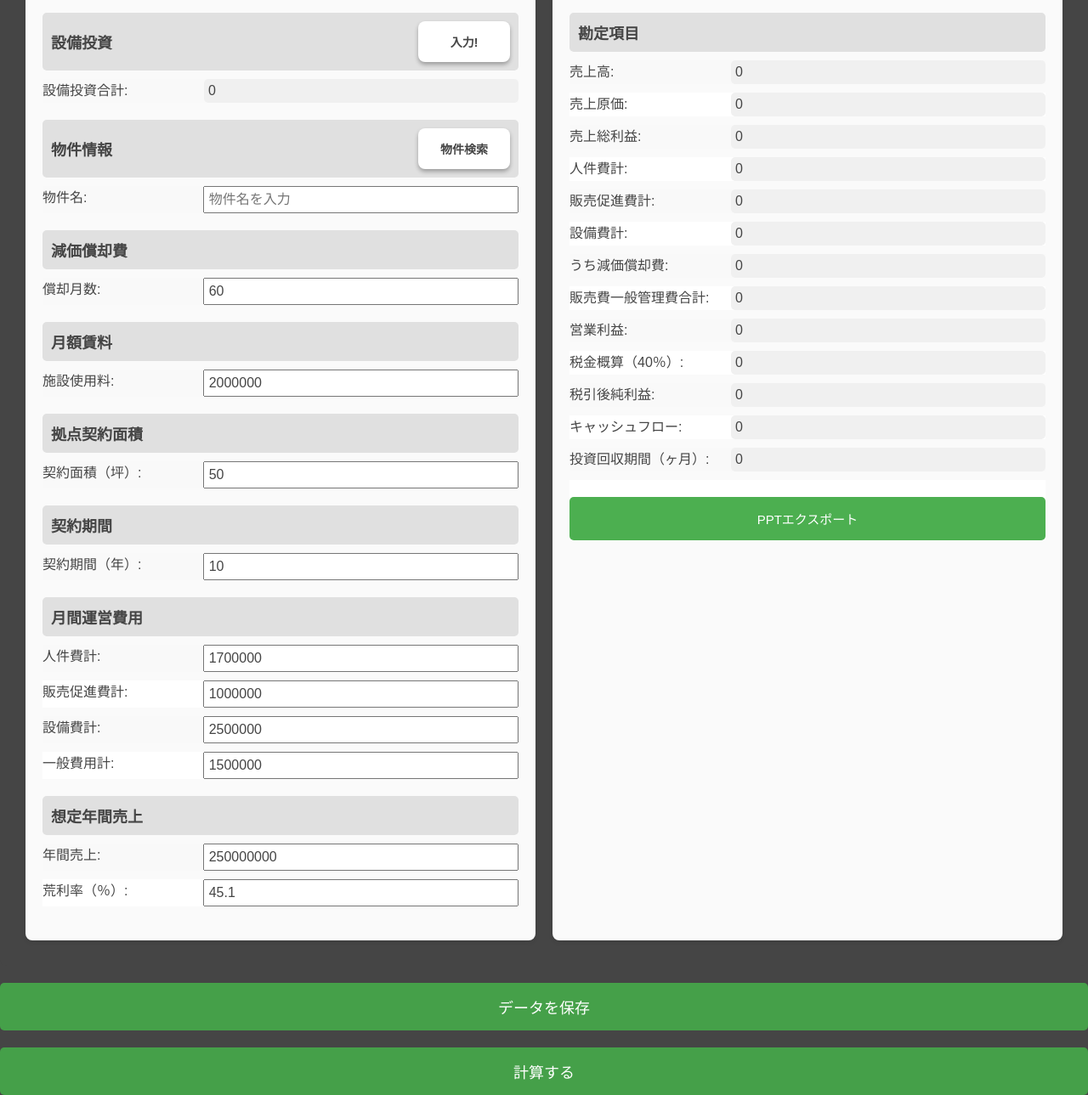
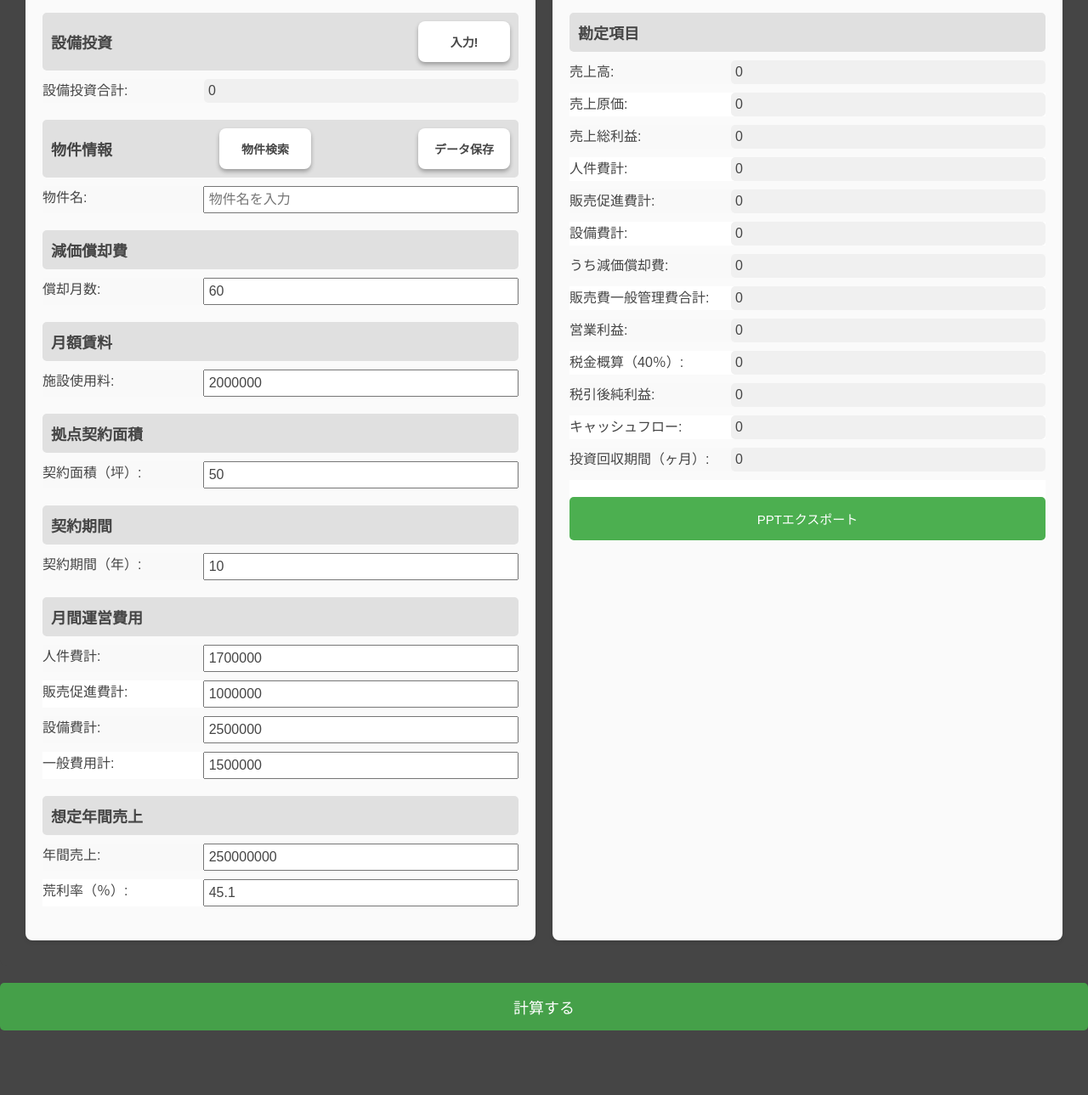
Before and after one commit to ysato33028/invest-ver2, a plain HTML site: page index.html in a window 1280 px wide. Shown: the part 140-1429 px from the top of the page at 85% size. After the commit the page ends 1353 px from the top, so only its background shows below. Drawn offline with Linux system fonts and the light colour scheme.

Commit message:
Update index.html

```diff
--- a/index.html
+++ b/index.html
@@ -23,6 +23,7 @@
             <div class="form-section">
                 <div class="section-title">物件情報
                 <btn-s onclick="searchData()"><p>物件検索</p></btn-s>
+                <btn-s onclick="saveData()"><p>データ保存</p></btn-s>
                 </div>
                 <div class="form-group">
                     <label for="property-name">物件名:</label>
@@ -152,7 +153,6 @@
             </div>
         </div>
     </div>
-    <button onclick="saveData()">データを保存</button>
     <button onclick="calculate()">計算する</button>
     <script src="app.js"></script>
     <script>
```
